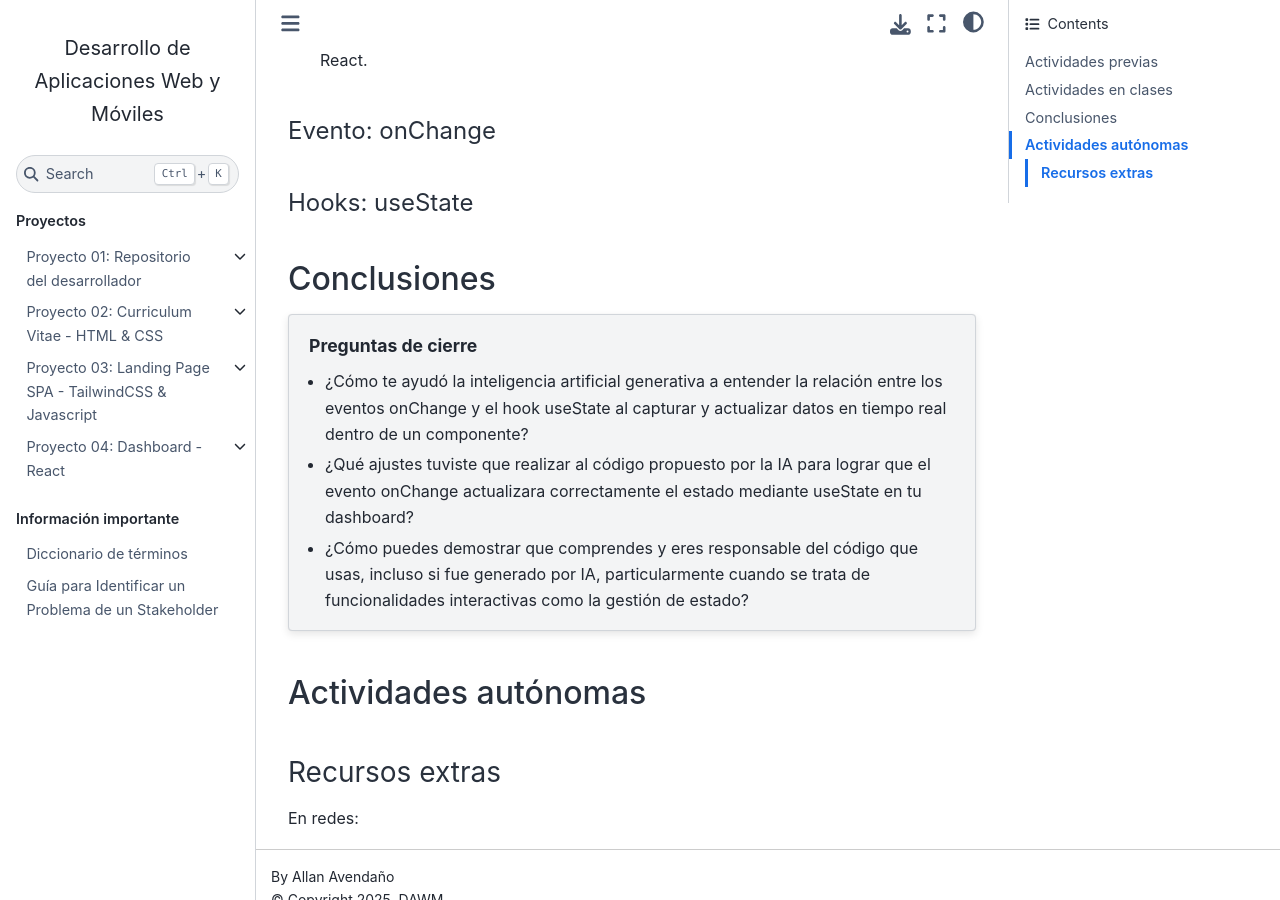
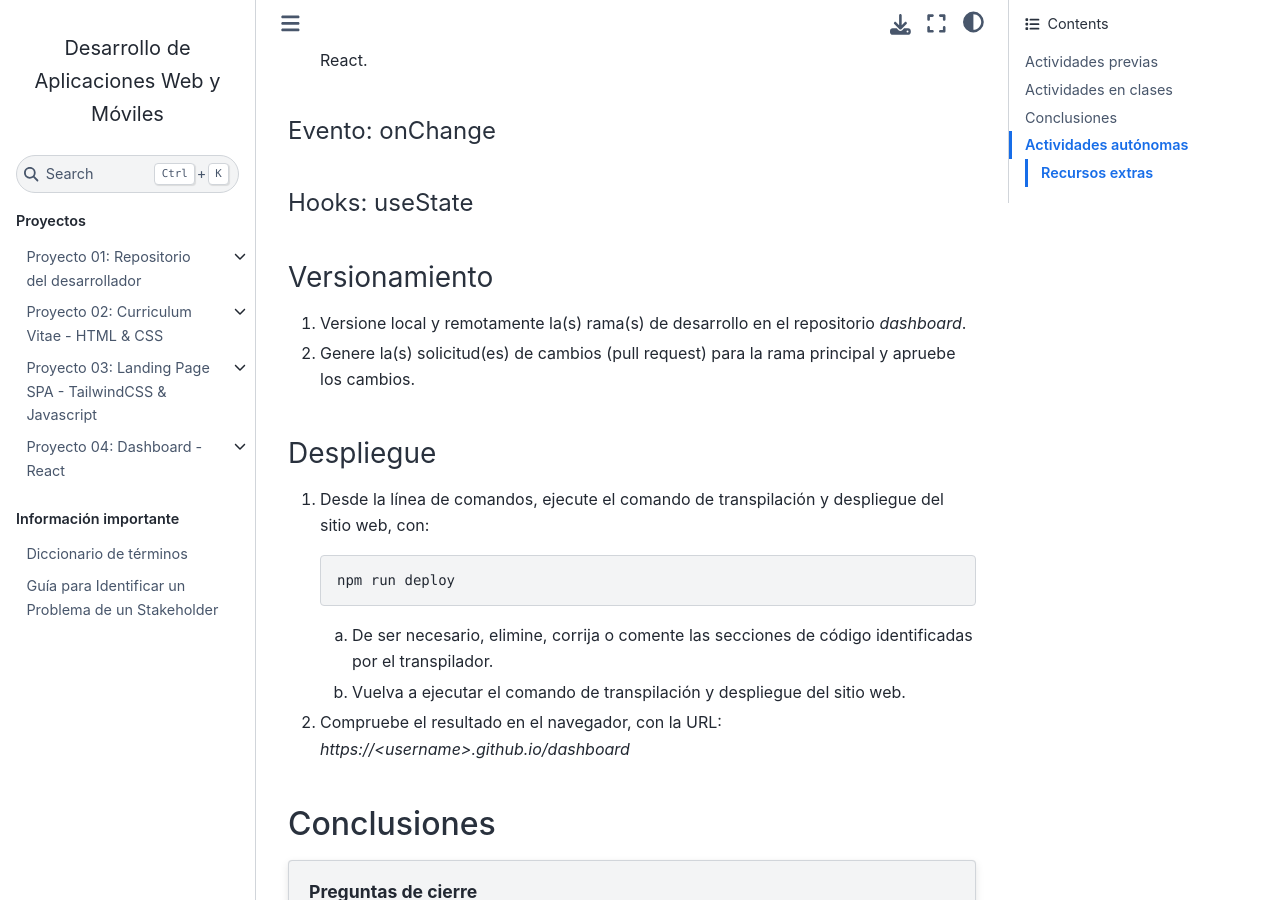
Before and after one commit to DAWMFIEC/DAWM-AI, a Sphinx documentation site: the page built from docs/source/guias/guia14.rst, in a window 1280 px wide and 900 px high, scrolled down 1607 px. Built offline with Sphinx 7.4.7 and the Sphinx Book theme 1.1.4, drawn with Linux system fonts in a browser that asks for light colours.

Commit message:
reorder versioning and deployment

```diff
--- a/docs/source/guias/guia14.rst
+++ b/docs/source/guias/guia14.rst
@@ -81,6 +81,27 @@ Evento: onChange
 Hooks: useState
 ^^^^^^^^^^^^^^^^
 
+
+Versionamiento
+--------------
+
+1. Versione local y remotamente la(s) rama(s) de desarrollo en el repositorio *dashboard*.
+2. Genere la(s) solicitud(es) de cambios (pull request) para la rama principal y apruebe los cambios.
+
+Despliegue
+----------
+
+1. Desde la línea de comandos, ejecute el comando de transpilación y despliegue del sitio web, con:
+
+   .. code-block:: bash
+
+      npm run deploy
+
+   a) De ser necesario, elimine, corrija o comente las secciones de código identificadas por el transpilador.
+   b) Vuelva a ejecutar el comando de transpilación y despliegue del sitio web.
+
+2. Compruebe el resultado en el navegador, con la URL: `https://<username>.github.io/dashboard`
+
 Conclusiones
 ============
 
```
Also changed, not shown: docs/source/guias/guia12.rst (+6 -6 lines), docs/source/guias/guia13.rst (+6 -6 lines).
